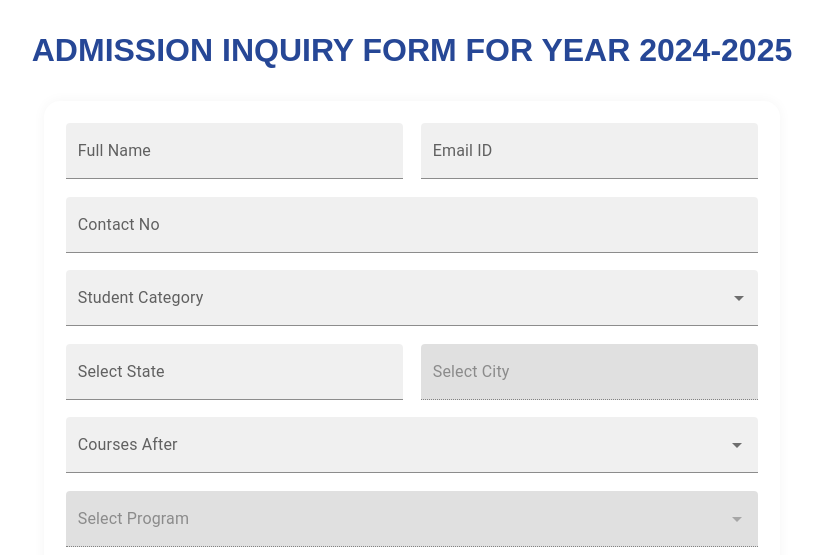
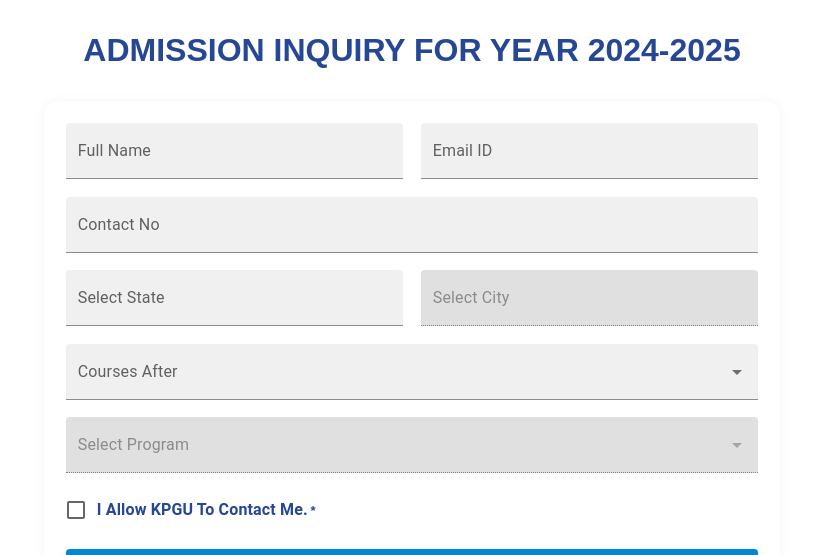
Before and after one commit to Jay-vaghani/kpgu-form, a React (Vite) app: page / in a window 1280 px wide. Shown: the top 555 px of the page, without its empty margins (228-1051 px from the left). Built offline with nearby package versions, Linux system fonts and the light colour scheme.

Commit message:
form redone

```diff
--- a/src/App.css
+++ b/src/App.css
@@ -213,3 +213,7 @@
   border-bottom: 5px solid #264796;
   transform: translateY(-10px);
 }
+
+.css-o091hl-MuiFormControlLabel-root .MuiFormControlLabel-label{
+  font-weight: 600;
+}
--- a/src/pages/AdmissionInquiry/AdmissionInquiry.jsx
+++ b/src/pages/AdmissionInquiry/AdmissionInquiry.jsx
@@ -3,6 +3,8 @@
   Autocomplete,
   Box,
   Button,
+  Checkbox,
+  FormControlLabel,
   Grid,
   MenuItem,
   Stack,
@@ -278,7 +280,7 @@
         name: FormData.name,
         email: FormData.email,
         number: FormData.number,
-        category: FormData.category,
+        category: "Null",
         state: FormData.state,
         city: FormData.city,
         CourseAfterOption: FormData.courseAfter,
@@ -314,7 +316,7 @@
           className="mb-0 fw-bold color-secondary"
           style={{ textAlign: "center" }}
         >
-          ADMISSION INQUIRY FORM FOR YEAR {year}-{year + 1}
+          ADMISSION INQUIRY FOR YEAR {year}-{year + 1}
         </h1>
       </Box>
       <Box maxWidth={"1440px"} mx={"auto"} borderRadius={4} mt={4}>
@@ -654,7 +656,7 @@
                       />
                     </Box>
                   </Grid>
-                  <Grid item xs={12}>
+                  <Grid item xs={12} display={"none"}>
                     <Box>
                       <TextField
                         color="secondary"
@@ -779,7 +781,7 @@
                     </Box>
                   </Grid>
                   <Grid item xs={12}>
-                    <Box>
+                    <Box mb={2}>
                       <Autocomplete
                         fullWidth
                         options={courseList}
@@ -810,6 +812,7 @@
                         name="courseSelected"
                       />
                     </Box>
+                    <h5 className="color-secondary fw-bold "> <FormControlLabel className="fw-bold" required control={<Checkbox />} sx={{fontWeight: 900}} label="I Allow KPGU To Contact Me." /></h5>
                   </Grid>
                   <Grid item xs={12}>
                     <LoadingButton
--- a/src/pages/AdmissionInquiry/CourseList.jsx
+++ b/src/pages/AdmissionInquiry/CourseList.jsx
@@ -15,7 +15,6 @@
     "B.Tech in Mechanical Engineering",
     "B.Tech in Electrical Engineering",
     "B.Tech in Food Technology",
-    "B.Tech in Chemical Engineering",
     "B.Tech in Computer Engineering",
     "B. Pharm",
     "Bachelor of Physiotherapy - BPT",
@@ -25,7 +24,7 @@
     "B.Sc in Phy. Chem & Maths - A Group",
     "B.Sc in Chem. Biotech & Micro - B Group",
     "B.B.A.(Honours)",
-    "B.Com (Honours) in Wealth Management & Computerised GST",
+    "B.Com (Honours) in Wealth Management & Computerized GST",
     "B.A. (Honours) in Psychology / Sociology / English / Public Administration / Economics",
     "Bachelor of Arts in Culinary Arts",
     "Bachelor of Arts in Journalism and Mass - Communication",
@@ -35,7 +34,7 @@
     "GNM",
     "B.B.A.(Honours)",
     "B.Com (Honours)",
-    "B.Com (Honours) in Wealth Management & Computerised GST",
+    "B.Com (Honours) in Wealth Management & Computerized GST",
     "B.A. (Honours) in Psychology / Sociology / English / Public Administration / Economics",
     "Bachelor of Arts in Culinary Arts",
     "Bachelor of Arts in Journalism and Mass - Communication",
@@ -43,9 +42,9 @@
 
 export const Arts12th = [
     "GNM",
-    "B.B.A.(Honours)",
+    "B.B.A (Honours)",
     "B.Com (Honours)",
-    "B.Com (Honours) in Wealth Management & Computerised GST",
+    "B.Com (Honours) in Wealth Management & Computerized GST",
     "B.A (Honours) in Psychology / Sociology / English / Public Administration / Economics",
     "Bachelor of Arts in Culinary Arts",
     "Bachelor of Arts in Journalism and Mass - Communication",
@@ -80,10 +79,12 @@
     "M.Tech in Computer Engineering",
     "M.Tech in Electrical Engineering",
     "M.Tech in Information Technology",
+    "M.Tech in Mechanical Engineering",
     "MBA (PG)",
+    "MBA(HCM & HA)",
     "M.Pharm in Pharmaceutics",
     "M.Pharm in Pharmacology",
     "M.Pharm in Pharmaceutical Quality Assurance",
     "M.Pharm in Pharmaceutical Technology",
-    "M.B.A.",
+    "M.Sc."
 ];
```
Also changed, not shown: vercel.json (added).
